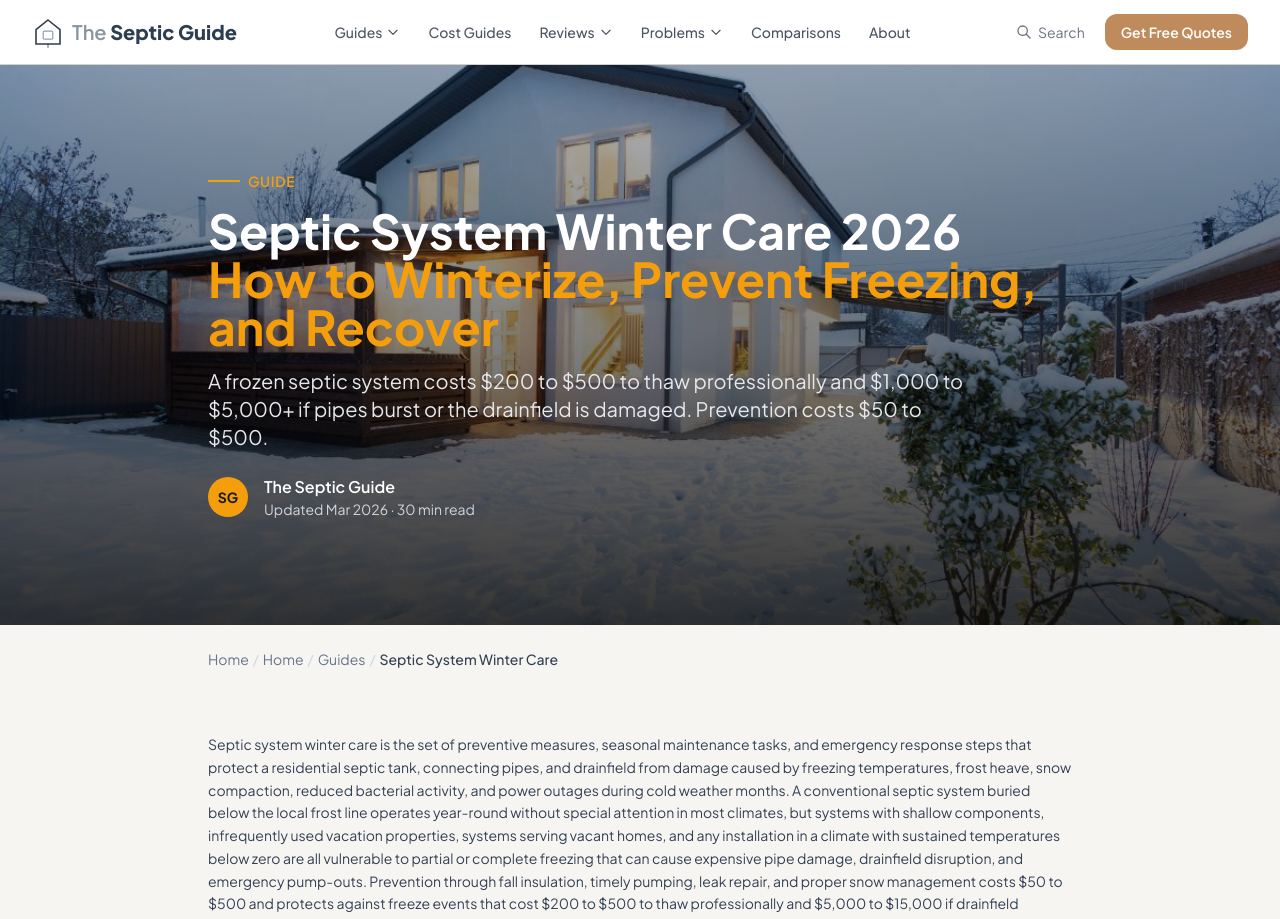
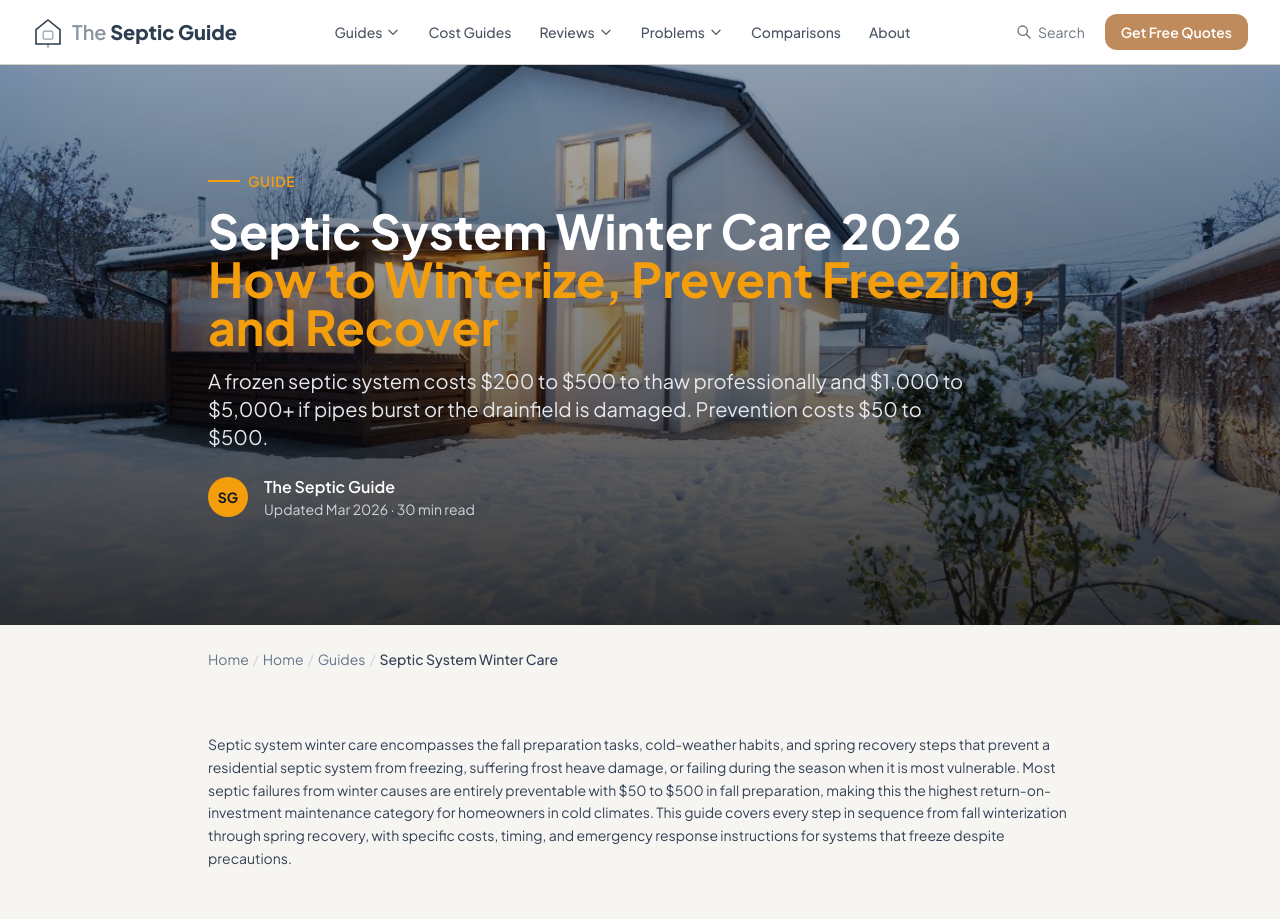
Before and after one commit to thebasementguide2026/theseptic.guide-, a Next.js app: page /guides/septic-system-winter-care in a window 1280 px wide. Shown: the top 919 px of the page. Built offline with nearby package versions, Linux system fonts and the light colour scheme.

Commit message:
Replace entity definition with shorter version on septic-system-winter-care page

```diff
--- a/app/guides/septic-system-winter-care/page.tsx
+++ b/app/guides/septic-system-winter-care/page.tsx
@@ -165,7 +165,7 @@ export default function SepticSystemWinterCare() {
 
       <article className='max-w-4xl mx-auto px-4 py-16'>
 
-        <p className='text-slate-700 leading-relaxed mb-12 text-sm'>Septic system winter care is the set of preventive measures, seasonal maintenance tasks, and emergency response steps that protect a residential septic tank, connecting pipes, and drainfield from damage caused by freezing temperatures, frost heave, snow compaction, reduced bacterial activity, and power outages during cold weather months. A conventional septic system buried below the local frost line operates year-round without special attention in most climates, but systems with shallow components, infrequently used vacation properties, systems serving vacant homes, and any installation in a climate with sustained temperatures below zero are all vulnerable to partial or complete freezing that can cause expensive pipe damage, drainfield disruption, and emergency pump-outs. Prevention through fall insulation, timely pumping, leak repair, and proper snow management costs $50 to $500 and protects against freeze events that cost $200 to $500 to thaw professionally and $5,000 to $15,000 if drainfield damage results. Spring recovery after a cold season requires checking for frost heave damage, removing protective mulch, and scheduling an inspection if any warning signs appeared during winter.</p>
+        <p className='text-slate-700 leading-relaxed mb-12 text-sm'>Septic system winter care encompasses the fall preparation tasks, cold-weather habits, and spring recovery steps that prevent a residential septic system from freezing, suffering frost heave damage, or failing during the season when it is most vulnerable. Most septic failures from winter causes are entirely preventable with $50 to $500 in fall preparation, making this the highest return-on-investment maintenance category for homeowners in cold climates. This guide covers every step in sequence from fall winterization through spring recovery, with specific costs, timing, and emergency response instructions for systems that freeze despite precautions.</p>
 
         {/* Intro */}
         <section className='mb-16'>
```
